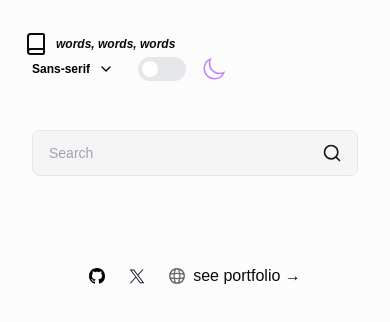
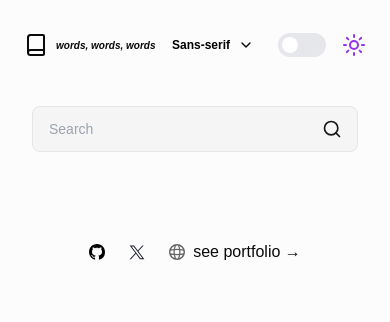
Before and after one commit to gizemnkorkmaz/words-words-words, a Next.js app: page / in a window 390 px wide. Shown: the top 322 px of the page. Built offline with nearby package versions, Linux system fonts and the light colour scheme.

Commit message:
fix header mobile ui

```diff
--- a/components/Header.tsx
+++ b/components/Header.tsx
@@ -21,7 +21,7 @@ export default function Header({ className }: { className?: string }){
     <header className={`flex flex-wrap items-center justify-between py-8 px-6 sm:px-12 lg:px-24 m-auto ${className}`}>
       <div className="flex items-center gap-2 hover:opacity-60 cursor-pointer" onClick={clearSearch}>
         <Book size={24} />
-        <h1 className="text-xs font-bold italic">words, words, words</h1>
+        <h1 className="sm:text-xs font-bold italic text-[10px]">words, words, words</h1>
       </div>
       <div className="flex gap-4 items-center">
         <FontDropdown
--- a/components/ThemeToggle.tsx
+++ b/components/ThemeToggle.tsx
@@ -1,3 +1,5 @@
+import { Sun, Moon } from "lucide-react";
+
 interface ThemeToggleProps {
   theme: string;
   toggleTheme: () => void;
@@ -24,43 +26,9 @@ const ThemeToggle: React.FC<ThemeToggleProps> = ({ theme, toggleTheme }) => {
         />
       </label>
       {isDarkMode ? (
-        <svg
-          xmlns="http://www.w3.org/2000/svg"
-          xmlnsXlink="http://www.w3.org/1999/xlink"
-          viewBox="0 0 120 120"
-          stroke="#c084fc"
-          fill="none"
-          strokeWidth="4"
-          width={24}
-          height={24}
-        >
-          <path d="M63.9 40.4c-1.3-0.3-2.6-0.4-3.9-0.4-12.3 0-22.1 11.1-19.7 23.9 1.5 7.8 7.9 14.2 15.8 15.7 1.3 0.3 2.6 0.4 3.9 0.4 12.3 0 22.1-11.1 19.6-23.9-1.5-7.8-7.9-14.2-15.7-15.7zM65.1 64.2c-1.3 1.5-3.2 2.4-5.1 2.5-0.5 0-1 0-1.4-0.2-2.4-0.5-4.6-2.7-5.1-5.1-0.5-2.7 0.5-4.6 1.3-5.6 1.3-1.5 3.2-2.4 5.2-2.5 0.5 0 0.9 0 1.4 0.2 2.4 0.5 4.6 2.7 5.1 5.1 0.5 2.7-0.5 4.6-1.4 5.6z" />
-          <path d="M113.4 66.7h-13.4c-3.7 0-6.6-3-6.6-6.7v0c0-3.7 3-6.6 6.6-6.7h13.4c3.7 0 6.6 3 6.7 6.7v0c0 3.7-3 6.6-6.7 6.7z" />
-          <path d="M60 93.3h0c-3.7 0-6.6 3-6.7 6.7v13.4c0 3.7 3 6.6 6.7 6.6h0c3.7 0 6.6-3 6.7-6.6v-13.4c0-3.7-3-6.6-6.7-6.7z" />
-          <path d="M60 26.7h0c3.7 0 6.6-3 6.7-6.7v-13.4c0-3.7-3-6.6-6.7-6.6h0c-3.7 0-6.6 3-6.7 6.6v13.4c0 3.7 3 6.6 6.7 6.7z" />
-          <path d="M26.6 60v0c0-3.7-3-6.6-6.6-6.7h-13.4c-3.7 0-6.7 3-6.7 6.7v0c0 3.7 3 6.6 6.7 6.7h13.4c3.7 0 6.7-3 6.6-6.7z" />
-          <path d="M97.4 31.5l7.5-7.5c2.5-2.5 2.5-6.4 0-8.8s-6.4-2.5-8.9 0l-7.5 7.4c-2.5 2.5-2.5 6.4 0 8.9 2.5 2.5 6.4 2.5 8.9 0z" />
-          <path d="M24 15.2c-2.5-2.5-6.4-2.5-8.9 0-2.5 2.5-2.5 6.4 0 8.8l7.5 7.5c2.5 2.5 6.4 2.5 8.9 0 2.5-2.5 2.5-6.4 0-8.9l-7.5-7.4z" />
-          <path d="M22.6 88.5l-7.5 7.5c-2.5 2.5-2.5 6.4 0 8.8 2.5 2.5 6.4 2.5 8.9 0l7.5-7.4c2.5-2.5 2.5-6.4 0-8.9-2.5-2.5-6.4-2.5-8.9 0z" />
-          <path d="M97.4 88.5c-2.5-2.5-6.4-2.5-8.9 0-2.5 2.5-2.5 6.4 0 8.9l7.5 7.4c2.5 2.5 6.4 2.5 8.9 0 2.5-2.5 2.5-6.4 0-8.8l-7.5-7.5z" />
-        </svg>
+        <Moon className="text-purple-600" size={24} />
       ) : (
-        <svg
-          xmlns="http://www.w3.org/2000/svg"
-          xmlnsXlink="http://www.w3.org/1999/xlink"
-          viewBox="0 0 120 120"
-          stroke="#c084fc"
-          fill="none"
-          width={24}
-          height={24}
-          strokeWidth="7.5"
-        >
-          <path
-            d="M37.5 31.9c0-7.2 1.1-14.4 3.8-20.6C23.3 19 11.3 37.3 11.3 58.1c0 28 22.7 50.6 50.6 50.6 20.8 0 39.1-12.1 46.9-30-6.2 2.7-13.5 3.8-20.7 3.8-28 0-50.6-22.7-50.6-50.6Z"
-            fill="none"
-            strokeWidth="7.5"
-          />
-        </svg>
+        <Sun className="text-purple-600" size={24} />
       )}
     </div>
   );
```
